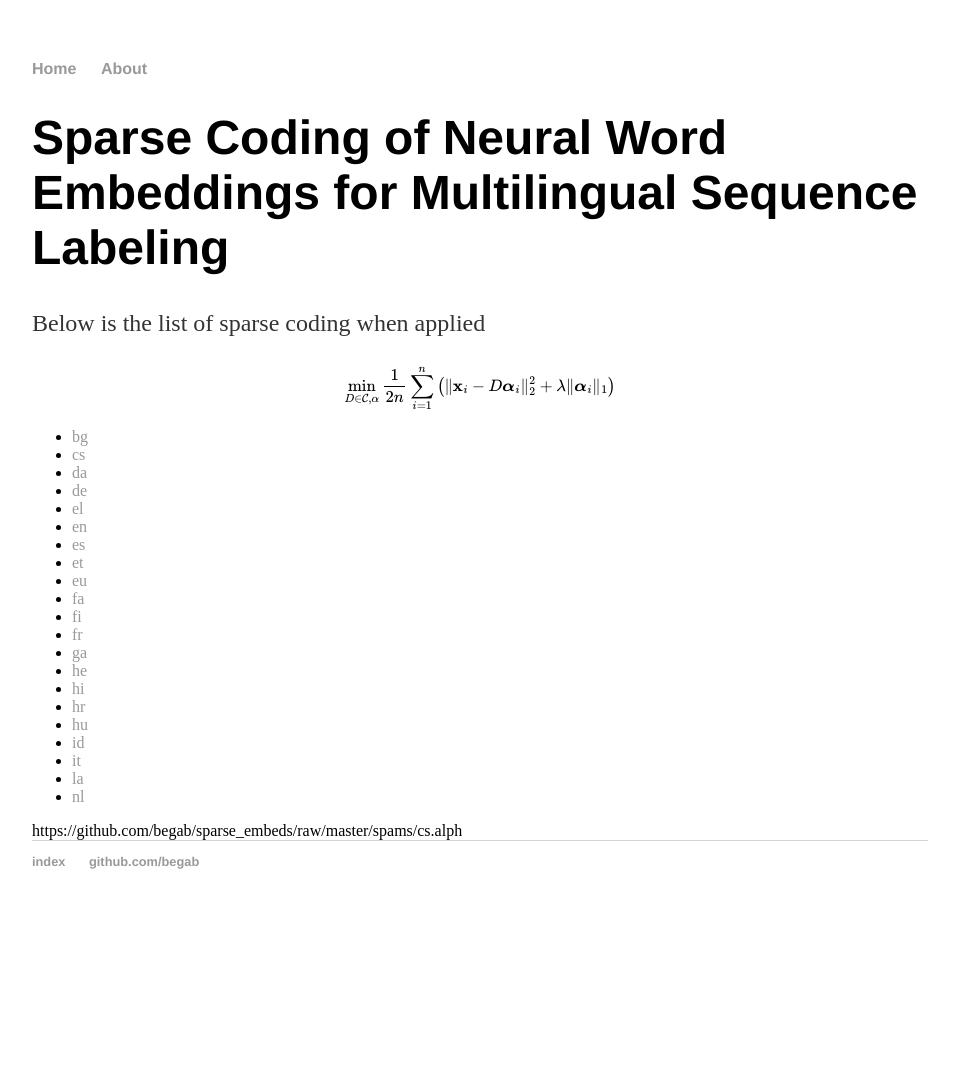
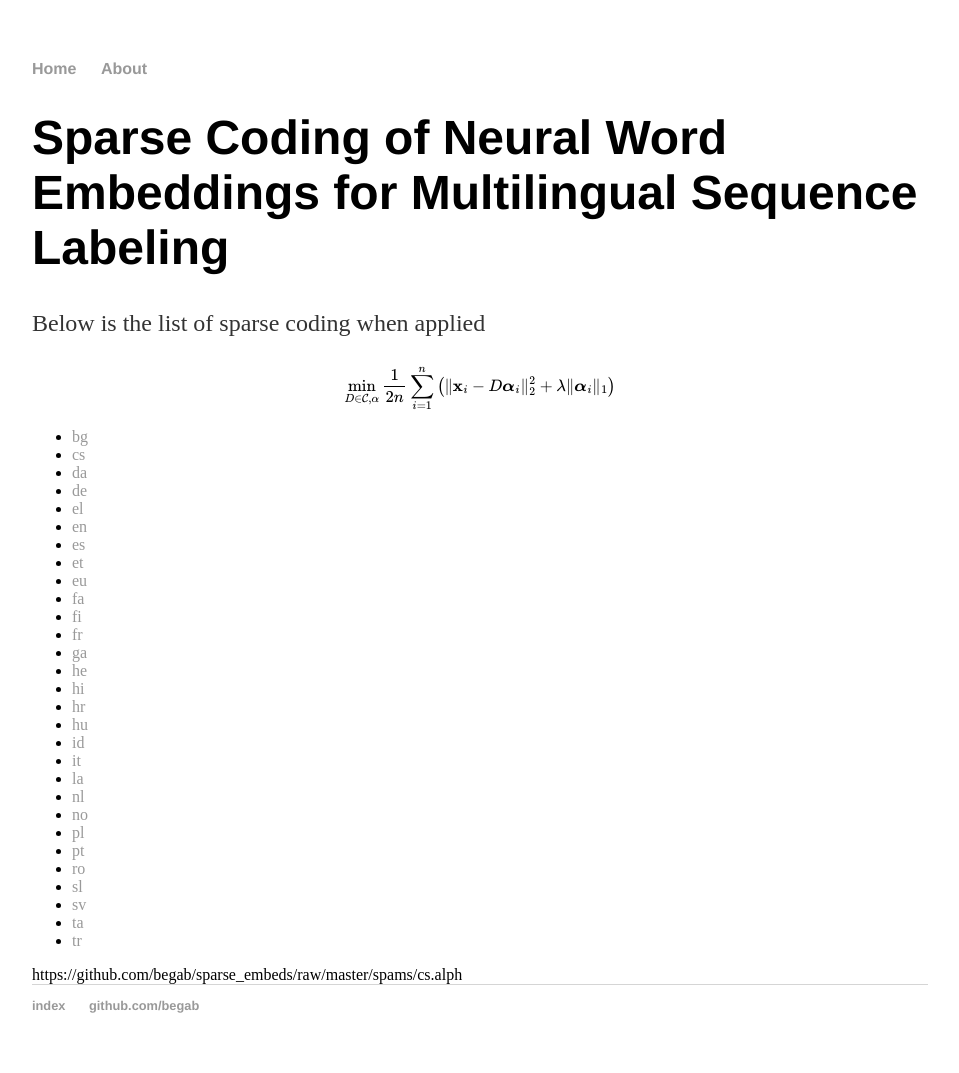
Before and after one commit to begab/begab.github.io, a Jekyll site: the page built from sparse_embeds/index.html, in a window 1280 px wide. Shown: the whole page, without its empty margins (160-1119 px from the left). Built offline with Jekyll 4.4.1, drawn with Linux system fonts in a browser that asks for light colours; formulas are drawn with MathJax 3; before the commit the page ends 929 px from its top, so only the background shows below that.

Commit message:
updates jekyll loop

```diff
--- a/sparse_embeds/index.html
+++ b/sparse_embeds/index.html
@@ -8,7 +8,7 @@ title: Sparse coded word representations
     $$\min\limits_{D \in \mathcal{C}, \alpha} \frac{1}{2n} \sum_{i=1}^{n} \left(\lVert \mathbf{x}_i-D \boldsymbol{\alpha}_i \rVert_2^2 + \lambda \lVert \boldsymbol{\alpha}_i \rVert_1 \right)$$
 </div><!-- /.blurb -->
 <ul>
-    {% assign languages = "bg,cs,da,de,el,en,es,et,eu,fa,fi,fr,ga,he,hi,hr,hu,id,it,la,nl" | split: "," %}
+    {% assign languages = "bg,cs,da,de,el,en,es,et,eu,fa,fi,fr,ga,he,hi,hr,hu,id,it,la,nl,no,pl,pt,ro,sl,sv,ta,tr" | split: "," %}
     {% for l in languages %}
     <li><a href="https://github.com/begab/sparse_embeds/raw/master/spams/{{ l }}.alph">{{ l }}</a></li>
     {% endfor %}
```
